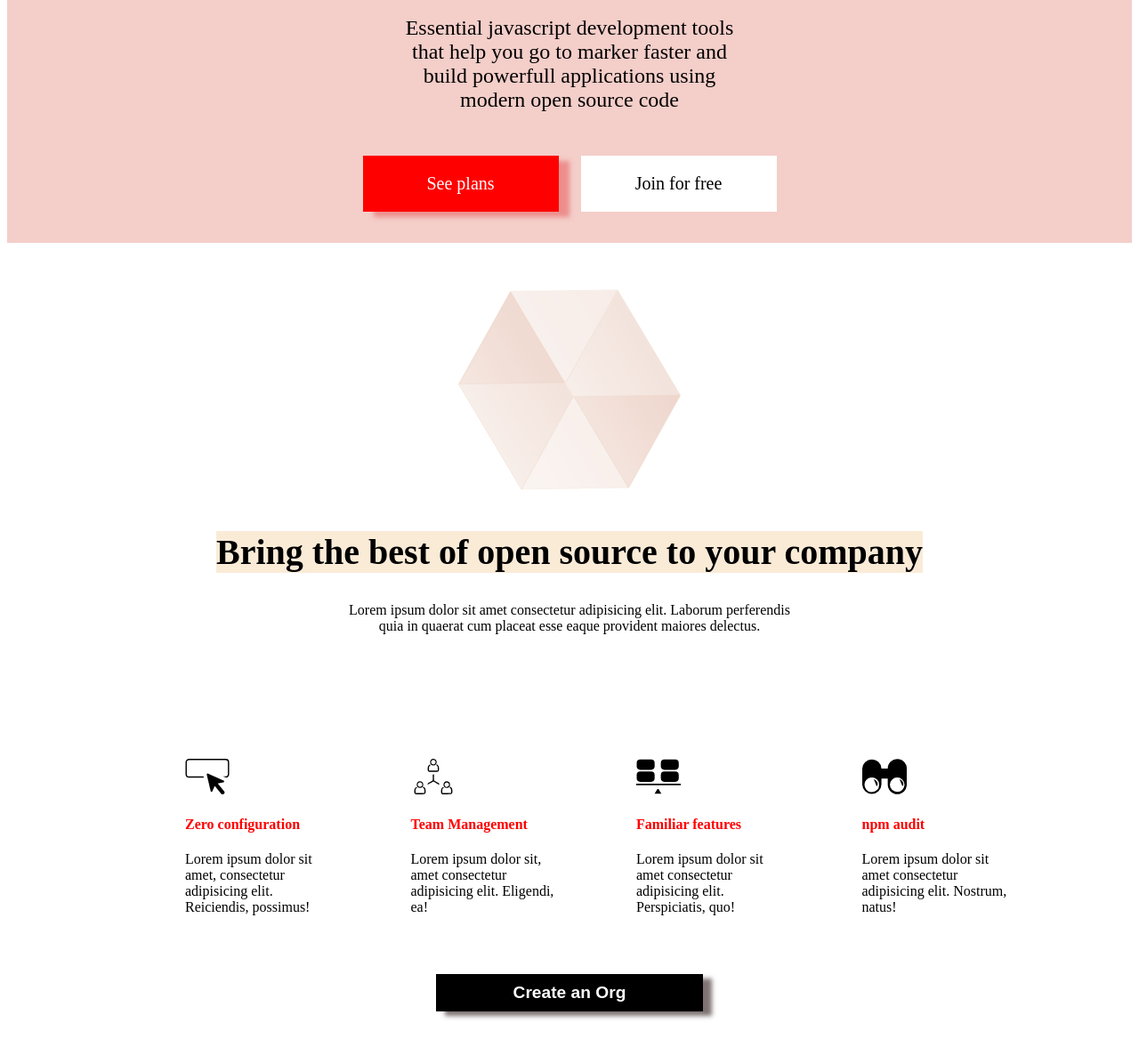
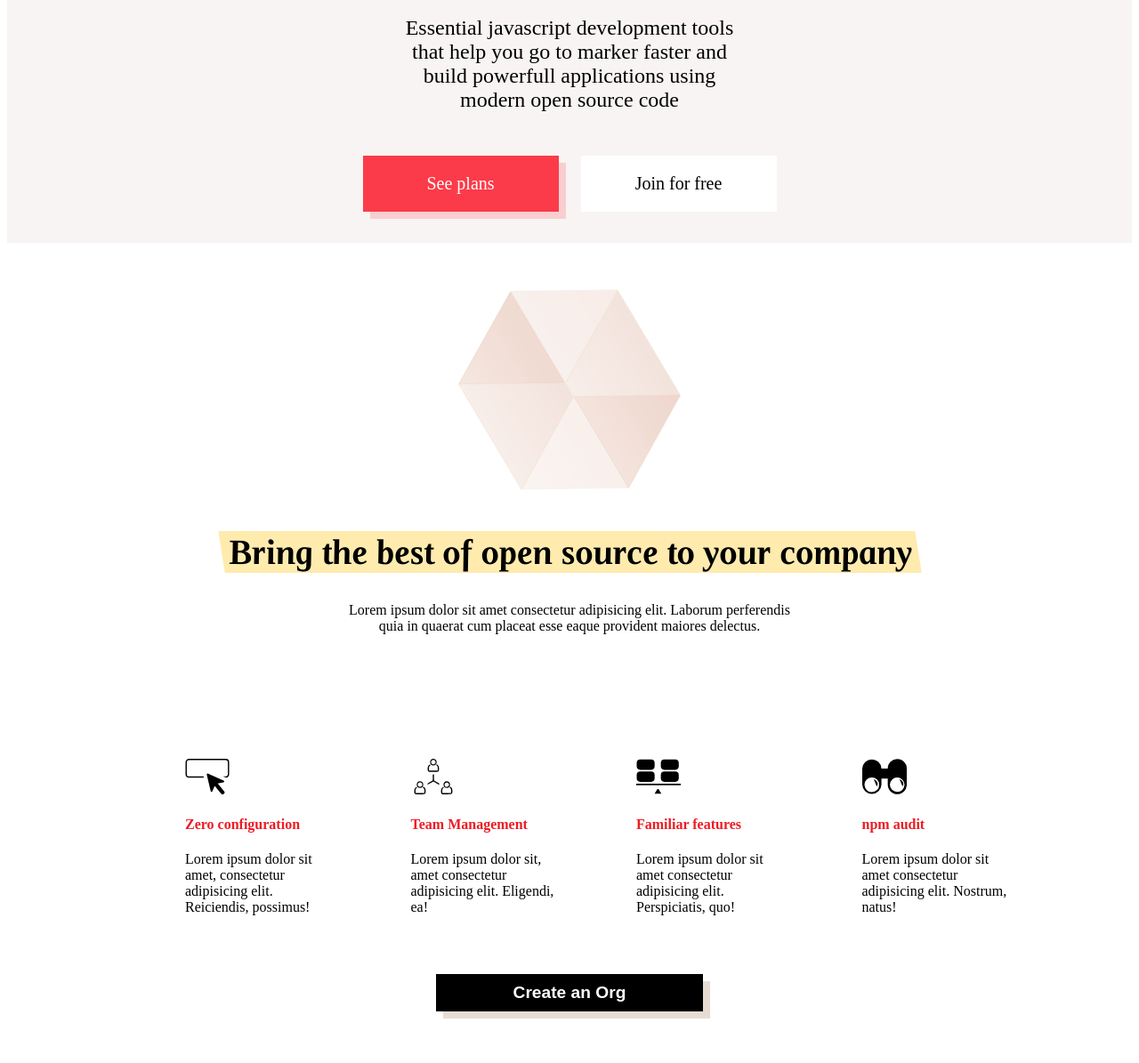
Before and after one commit to Joff317/IronHack-Website-Exo, a plain HTML site: page index.html in a window 1280 px wide. Shown: the part 301-1496 px from the top of the page at 89% size. Drawn offline with Linux system fonts and the light colour scheme.

Commit message:
final modif css before bush

```diff
--- a/index.css
+++ b/index.css
@@ -119,8 +119,8 @@ input {
    margin-right: 3px;
 }
 
-.header-2{
-   border: none ;
+.header-2 {
+   border: none;
 }
 
 
@@ -137,7 +137,7 @@ input {
    height: auto;
    margin-top: 9px;
    margin-bottom: 20px;
-   background-color: rgb(244, 206, 201);
+   background-color: rgba(232, 217, 217, .3)
 }
 
 .first-section-title {
@@ -167,13 +167,12 @@ input {
 .first-link {
    text-align: center;
    text-decoration: none;
-
    margin-bottom: 10px;
-   background-color: red;
+   background-color: #FB3B49;
    color: white;
    width: 180px;
    font-size: 20px;
-   box-shadow: 12px 6px 5px 0px rgba(233, 112, 112, 0.68);
+   box-shadow: 8px 8px 0 rgba(251, 59, 73, .2);
    padding: 20px;
 }
 
@@ -207,7 +206,10 @@ input {
 
 .second-section h2 {
    font-size: 2.5rem;
-   background-color: antiquewhite;
+   background-color: rgba(255, 204, 53, .4);
+   padding: 0 7px 0 7px;
+   transform: skew(9deg, 0deg);
+   font-style: italic
 }
 
 .second-section article {
@@ -238,7 +240,7 @@ input {
 }
 
 .third-section-elements h4 {
-   color: red;
+   color: #ED1C24;
 }
 
 .third-section-img {
@@ -259,5 +261,5 @@ input {
    width: 300px;
    font-size: 1.2rem;
    font-weight: 600;
-   box-shadow: 10px 5px 5px 0px rgba(66, 48, 48, 0.68);
+   box-shadow: 8px 8px 0 rgba(128, 83, 35, .2)
 }
```
